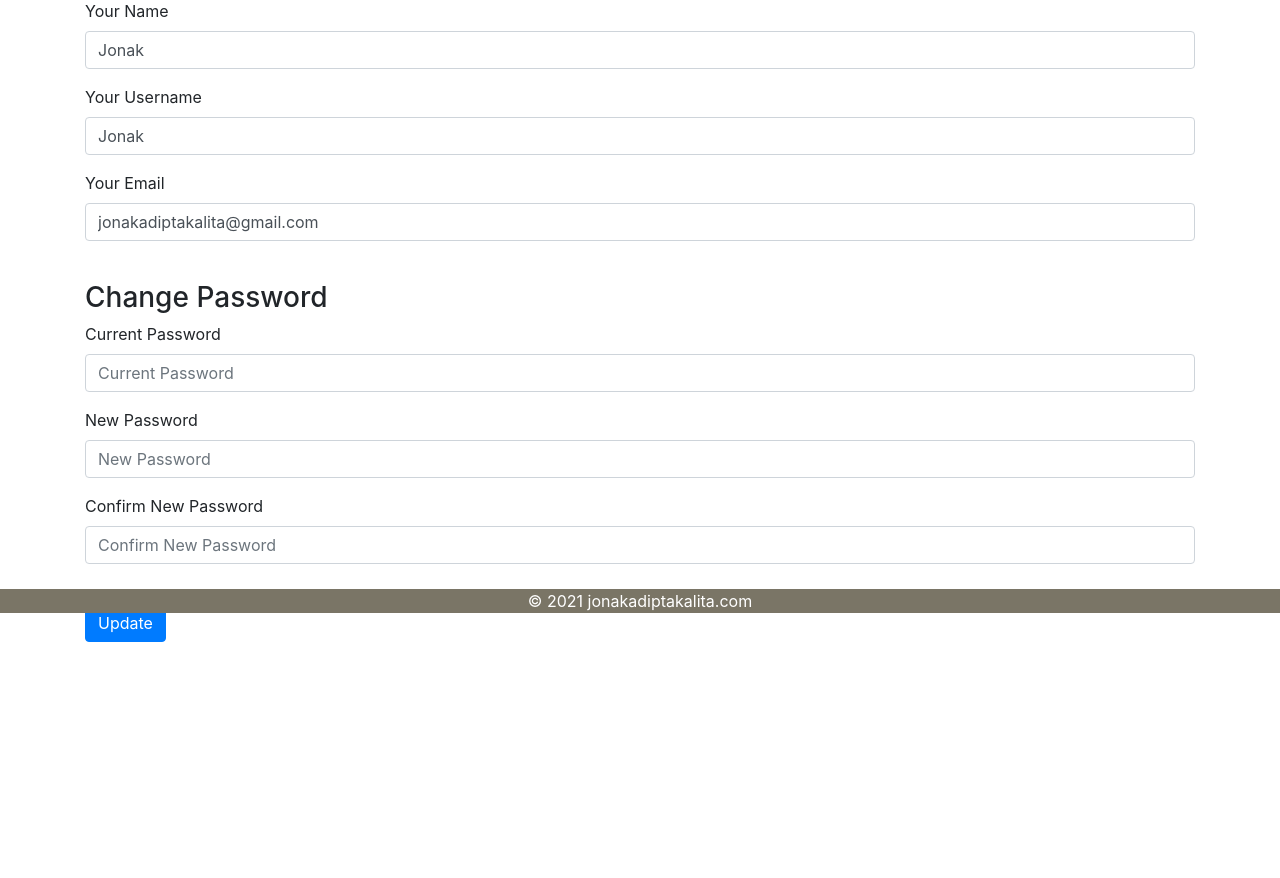
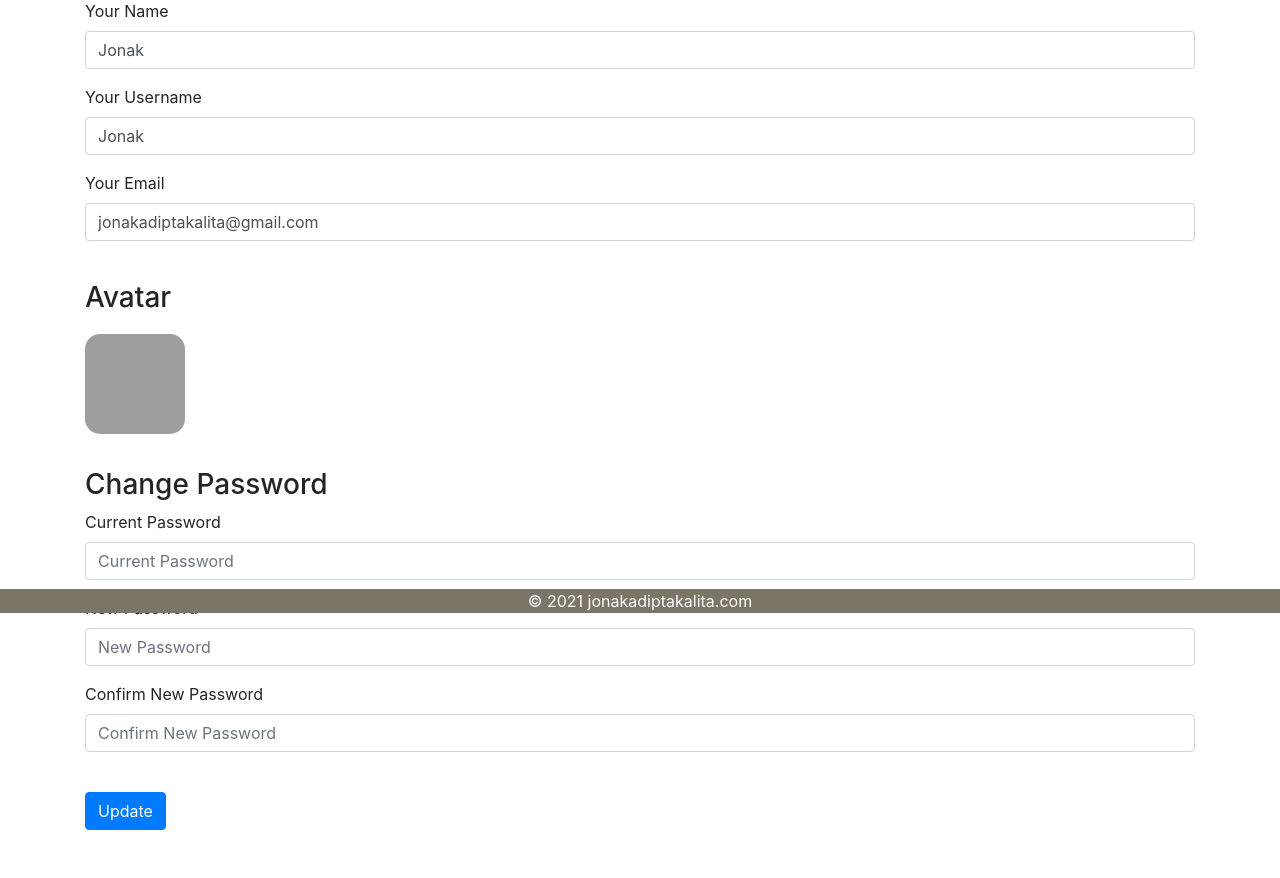
Before and after one commit to Jonak-Adipta-Kalita/JAK-Website, a Django app: page /your_profile/your_account/ in a window 1280 px wide. Shown: the part 187-1065 px from the top of the page. Before the commit the page ends 829 px from the top, so only its background shows below. Run offline with Django 3.2, Linux system fonts and the light colour scheme; a user stored in the database is signed in; some libraries are stand-ins or nearby versions; grey boxes are pictures that could not be loaded.

Commit message:
implemented dicebear for user avatar

```diff
--- /dev/null
+++ b/static/styles/your_profile/your_account.css
@@ -0,0 +1,15 @@
+.avatar-container {
+	margin-bottom: 10px;
+}
+
+.avatar-container h3 {
+	margin-bottom: 20px;
+}
+
+.avatar-container img {
+	border-radius: 15px;
+	margin-right: 50px;
+	padding: -10px;
+	width: 100px;
+	height: 100px;
+}
--- a/templates/your_profile/your_account.html
+++ b/templates/your_profile/your_account.html
@@ -1,8 +1,13 @@
-{% extends 'base.html' %}
+{% extends "base.html" %}
+{% load static %}
 {% block title %} Your Account {% endblock %}
+{% block head %}
+	<link rel="stylesheet" href="{% static 'styles/your_profile/your_account.css' %}" />
+{% endblock %}
 {% block body %}
 	<br />
 	<div class="container">
+		<div class="your-profile">
 			<h3>Your Profile</h3>
 			<form>
 				<div class="form-group">
@@ -39,8 +44,19 @@
 					/>
 				</div>
 			</form>
-		<div>
+		</div>
 		<br />
+		<div class="avatar-container">
+			<h3>Avatar</h3>
+			<div class="avatar-container">
+				<img
+					src="https://avatars.dicebear.com/api/big-ears/{{ user.username }}.svg"
+					alt="avatar"
+				/>
+			</div>
+		</div>
+		<br />
+		<div class="change-password">
 			<h3>Change Password</h3>
 			<form action="change_password/" method="post">
 				{% csrf_token %}
```
Also changed, not shown: db.sqlite3. Lines whose indentation alone changed are shown as unchanged.
